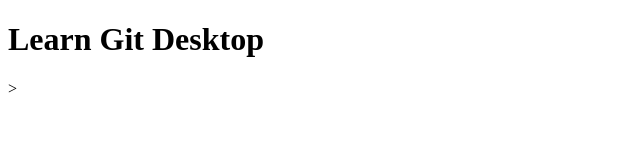
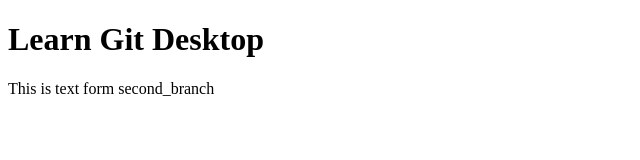
Before and after one commit to Javajj12/git_desktop, a plain HTML site: page index.html in a window 1280 px wide. Shown: the whole page, without its empty margins (0-640 px from the left). Drawn offline with Linux system fonts and the light colour scheme.

Commit message:
add main and text
add main and text

```diff
--- a/index.html
+++ b/index.html
@@ -10,5 +10,7 @@
 </head>
 <body>
     <h1>Learn Git Desktop</h1>
+    <main>
+        This is text form second_branch
+    </main>
 </body>
-</html>>
```
